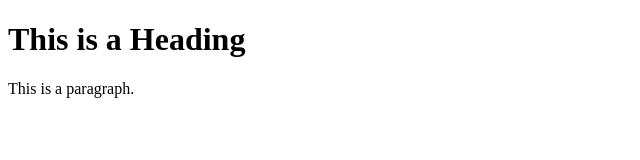
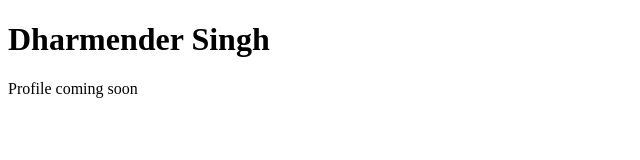
Before and after one commit to drsradioactive/myprofile.github.io, a plain HTML site: page index.html in a window 1280 px wide. Shown: the whole page, without its empty margins (0-640 px from the left). Drawn offline with Linux system fonts and the light colour scheme.

Commit message:
Update index.html

```diff
--- a/index.html
+++ b/index.html
@@ -5,8 +5,8 @@
 </head>
 <body>
 
-<h1>This is a Heading</h1>
-<p>This is a paragraph.</p>
+<h1>Dharmender Singh </h1>
+<p>Profile coming soon</p>
 
 </body>
 </html>
```
